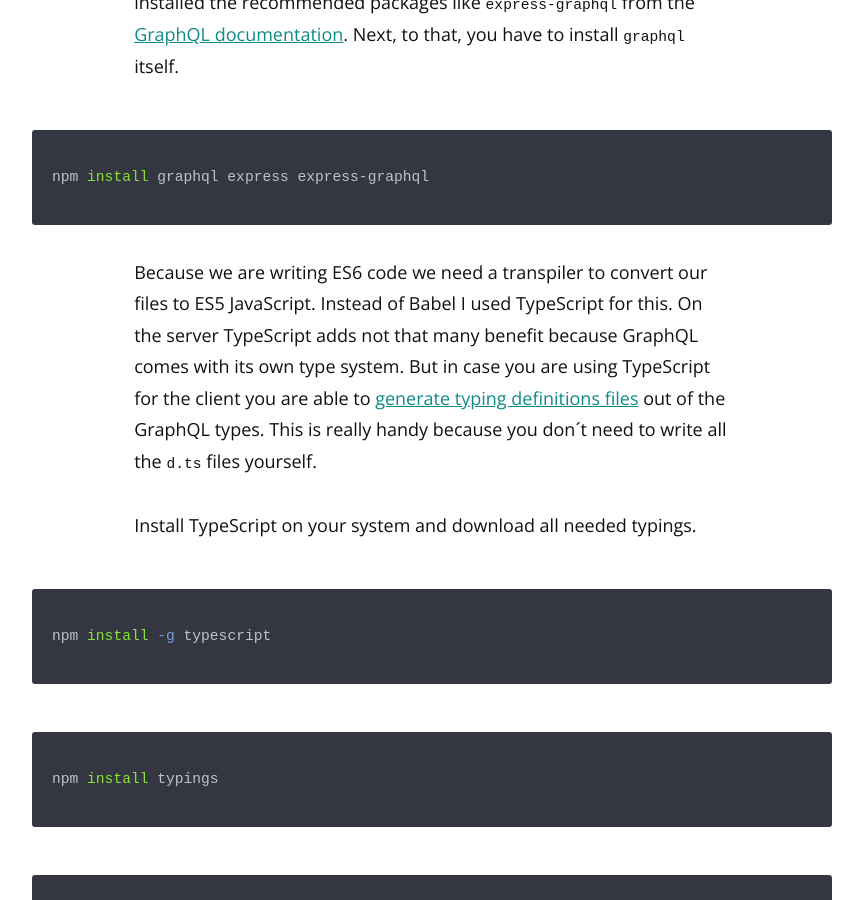
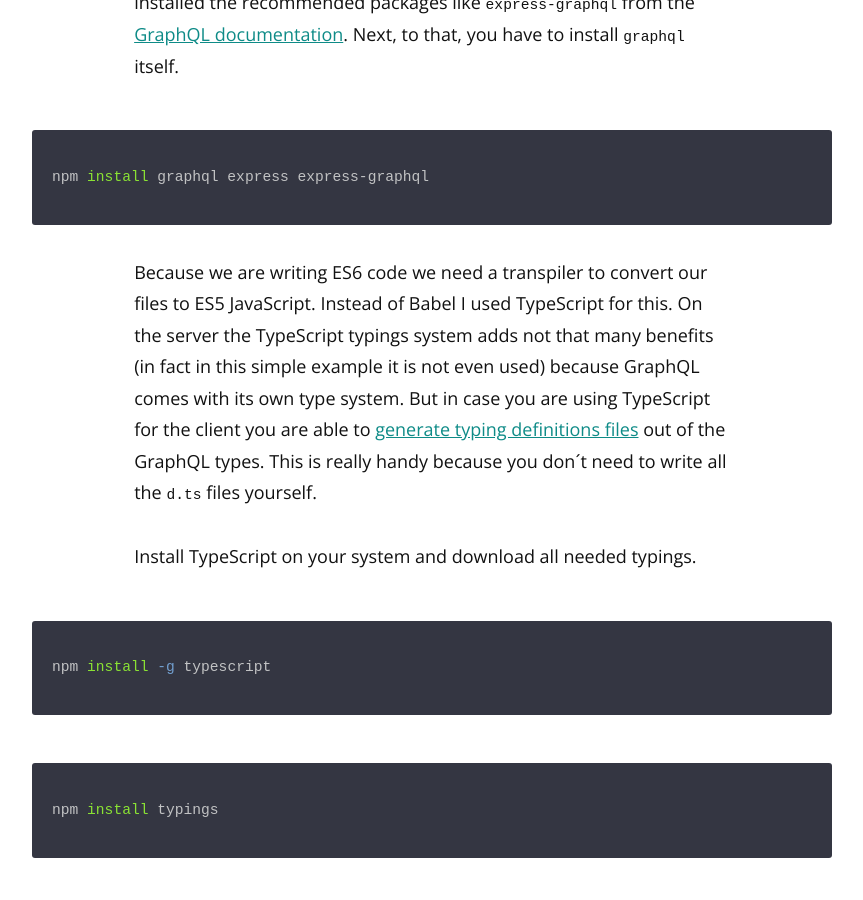
Before and after one commit to kabaehr/kabaehr.github.io, a Jekyll site: the page built from _posts/2017-04-23-deploying-a-node.js-graphql-api-to-azure.md, in a window 1280 px wide and 900 px high, scrolled down 1354 px. Shown: the whole window, without its empty margins (208-1071 px from the left). Built offline with Jekyll 4.4.1, drawn with Linux system fonts in a browser that asks for light colours; nearby versions of some CDN libraries.

Commit message:
Extended sentence over TS

```diff
--- a/_posts/2017-04-23-deploying-a-node.js-graphql-api-to-azure.md
+++ b/_posts/2017-04-23-deploying-a-node.js-graphql-api-to-azure.md
@@ -27,7 +27,7 @@
 {% endhighlight %}
 
 Because we are writing ES6 code we need a transpiler to convert our files to ES5 JavaScript.
-Instead of Babel I used TypeScript for this. On the server TypeScript adds not that many benefit because GraphQL comes with its own type system. But in case you are using TypeScript for the client you are able to <a href="https://github.com/dotansimha/graphql-code-generator" title="generate d.ts files from graphQL">generate typing definitions files</a> out of the GraphQL types. This is really handy because you don´t need to write all the <code>d.ts</code> files yourself.
+Instead of Babel I used TypeScript for this. On the server the TypeScript typings system adds not that many benefits (in fact in this simple example it is not even used) because GraphQL comes with its own type system. But in case you are using TypeScript for the client you are able to <a href="https://github.com/dotansimha/graphql-code-generator" title="generate d.ts files from graphQL">generate typing definitions files</a> out of the GraphQL types. This is really handy because you don´t need to write all the <code>d.ts</code> files yourself.
 
 Install TypeScript on your system and download all needed typings.
 
```
